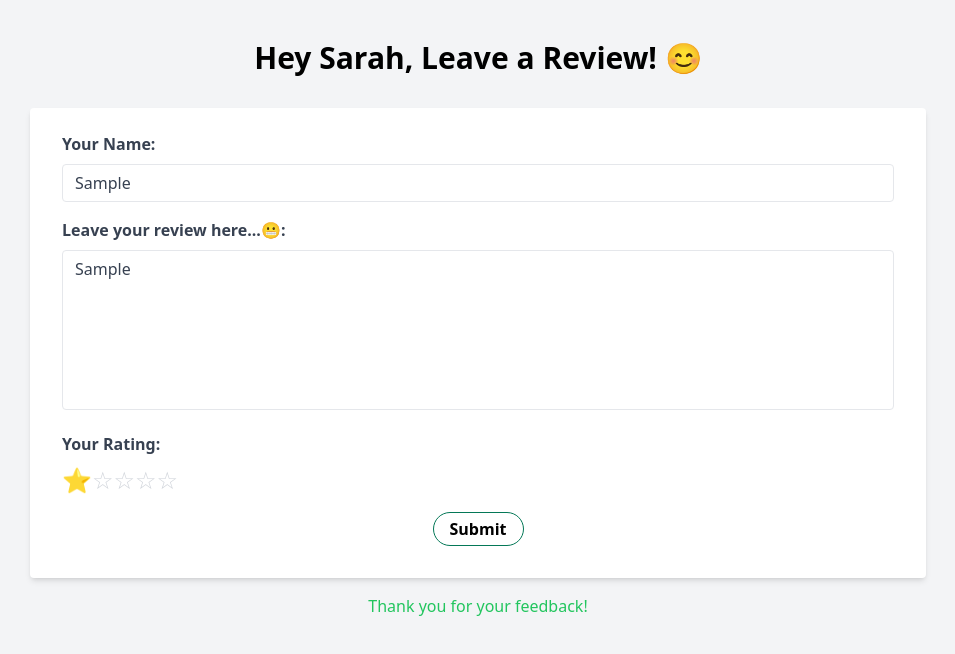
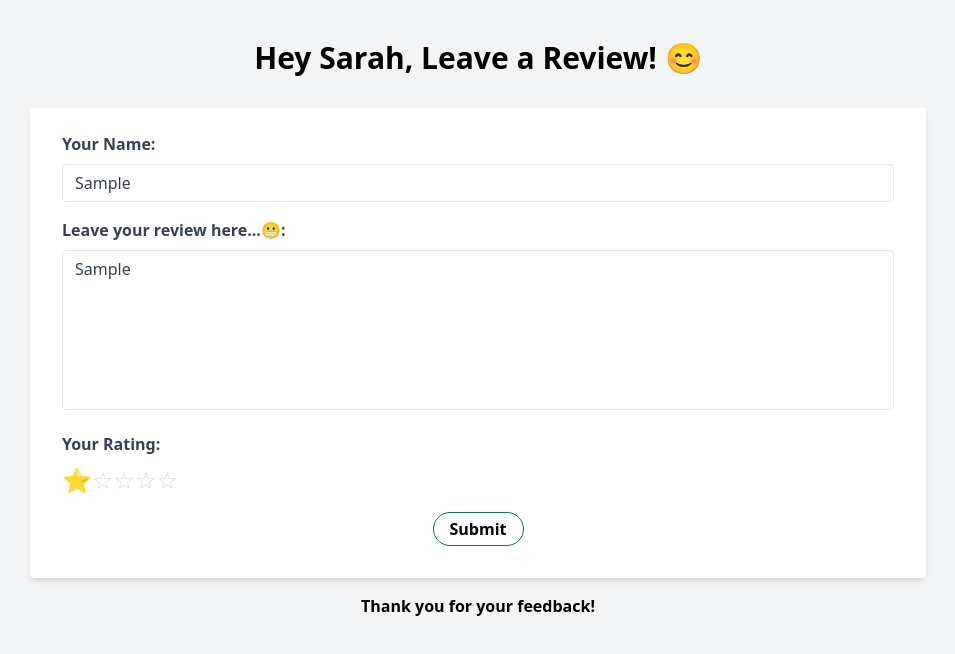
Before and after one commit to ssgsj-carranza/rate-date, a Next.js app: page /review in a window 1280 px wide. Both pictures are taken after typing "Sample", "Sample" into the empty fields and a click on the button "Submit". Shown: the top 654 px of the page, without its empty margins (162-1117 px from the left). Built offline with nearby package versions, Linux system fonts and the light colour scheme.

Commit message:
fixed submission issue

```diff
--- a/src/pages/review/index.tsx
+++ b/src/pages/review/index.tsx
@@ -14,6 +14,7 @@ function Rating({ rating, onChange }: RatingProps): JSX.Element {
       {[...Array(5)].map((_, i) => (
         <button
           key={i}
+          type="button"
           className={`text-2xl focus:outline-none ${
             i < rating ? 'text-yellow-400' : 'text-gray-300'
           }`}
@@ -25,7 +26,6 @@ function Rating({ rating, onChange }: RatingProps): JSX.Element {
     </div>
   );
 }
-
 
 export default function Form(): JSX.Element {
   const [name, setName] = useState<string>('');
@@ -103,7 +103,7 @@ export default function Form(): JSX.Element {
             </button>
           </div>
         </form>
-        {message && <p className='text-center text-green-500 mt-4'>{message}</p>}
+        {message && <p className='text-center text-black mt-4 font-bold'>{message}</p>}
       </div>
     </div>
   );
```
